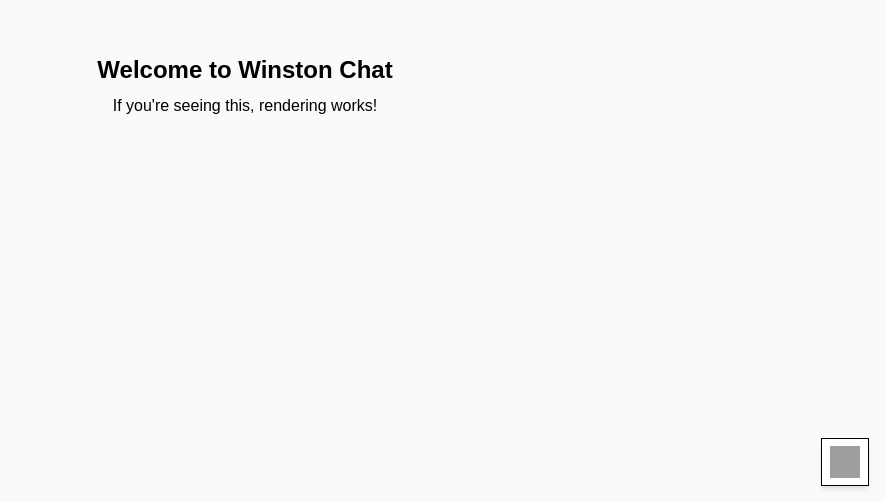
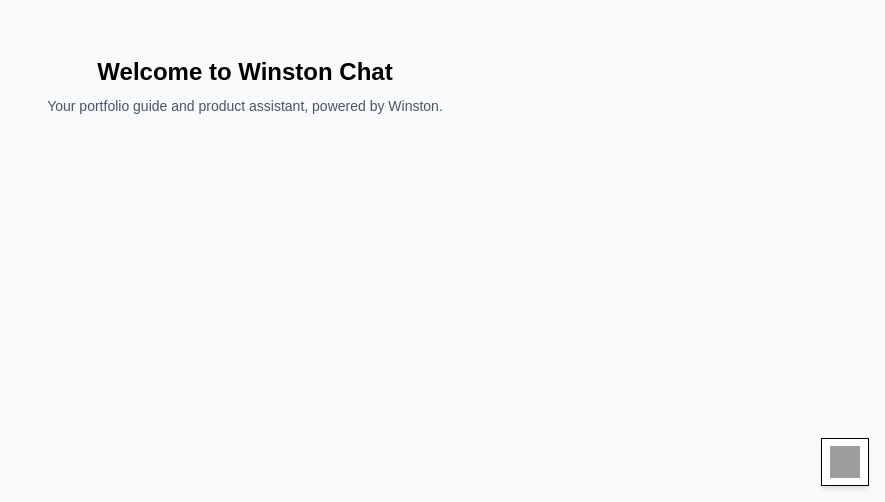
Before and after one commit to WinstonAC/winston-Chat, a Next.js app: page / in a window 1280 px wide. Shown: the part 298-800 px from the top of the page, without its empty margins (395-1280 px from the left). Built offline with nearby package versions, Linux system fonts and the light colour scheme; grey boxes are pictures that could not be loaded.

Commit message:
feat: add homepage with WinstonChat floating widget

```diff
--- a/app/page.tsx
+++ b/app/page.tsx
@@ -4,10 +4,10 @@ import WinstonChat from './components/WinstonChat';
 
 export default function HomePage() {
   return (
-    <main className="flex flex-col items-center justify-center min-h-screen bg-gray-50 text-black">
+    <div className="min-h-screen flex flex-col items-center justify-center bg-gray-50 text-black">
       <h1 className="text-2xl font-bold mb-2">Welcome to Winston Chat</h1>
-      <p className="mb-8">If you're seeing this, rendering works!</p>
+      <p className="mb-8 text-sm text-gray-600">Your portfolio guide and product assistant, powered by Winston.</p>
       <WinstonChat />
-    </main>
+    </div>
   );
 }
```
